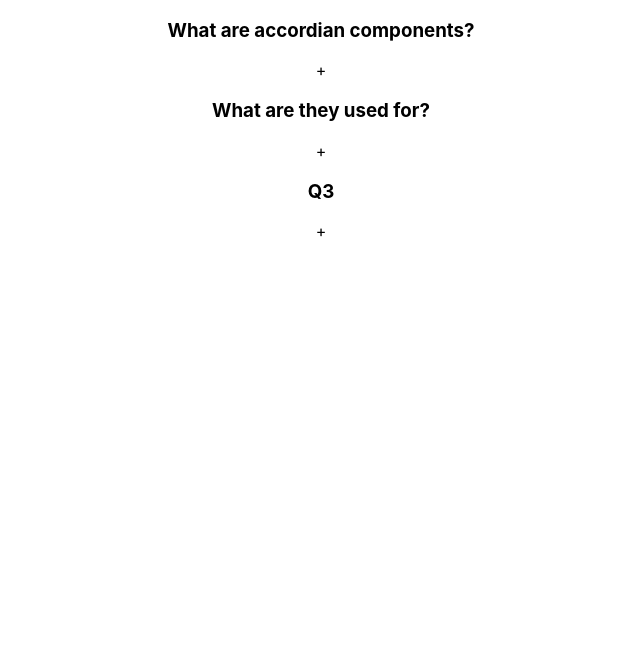
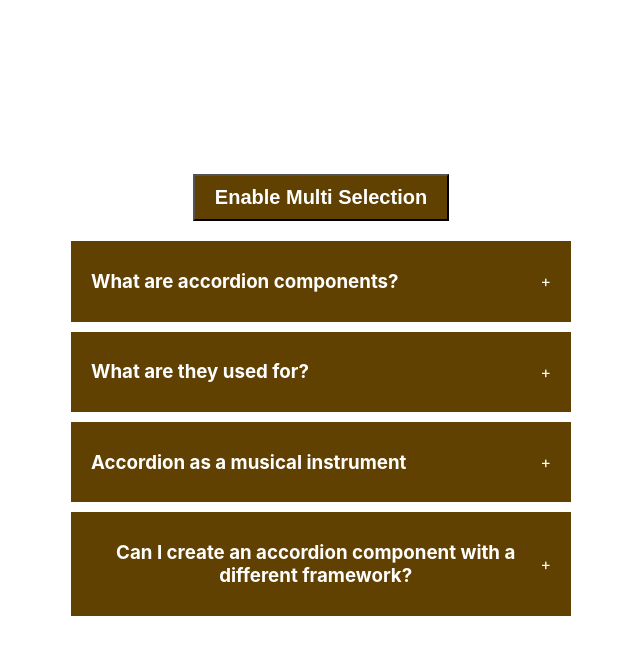
Before and after one commit to Shrimat/react-projects, a React (Create React App) app: page / in a window 1280 px wide. Shown: the top 654 px of the page, without its empty margins (319-959 px from the left). Built offline with nearby package versions, Linux system fonts and the light colour scheme.

Commit message:
Completes accordian dropdowns with single and multi selection event handler

```diff
--- a/src/components/accordian/data.js
+++ b/src/components/accordian/data.js
@@ -1,21 +1,28 @@
 const data = [
     {
-        id: '1',
-        question: "What are accordian components?",
-        answer: "Accordian components are ..."
-
+      id  : '1',
+      question: "What are accordion components?",
+      answer:
+        "Accordion components are user interface elements used for organizing and presenting content in a collapsible manner. They typically consist of a header, content, and an expand/collapse action.",
     },
     {
-        id: '2',
-        question: "What are they used for?",
-        answer: "They are commonly employed in ..."
+      id  : '2',
+      question: "What are they used for?",
+      answer:
+        "They are commonly employed in various contexts, including FAQs, product descriptions, navigation menus, settings panels, and data tables, to save screen space and provide a structured and user-friendly interface for presenting information or options.",
     },
     {
-        id: '3',
-        question: "Q3",
-        answer: "A3"
-    }
+      id  : '3',
+      question: "Accordion as a musical instrument",
+      answer:
+        "The accordion is a musical instrument with a keyboard and bellows. It produces sound by air passing over reeds when the player expands or compresses the bellows, used in various music genres.",
+    },
+    {
+      id  : '4',
+      question: "Can I create an accordion component with a different framework?",
+      answer:
+        "Yes of course, it is very possible to create an accordion component with another framework.",
+    },
+  ];
 
-]
-
-export default data;
+  export default data;
--- a/src/components/accordian/index.jsx
+++ b/src/components/accordian/index.jsx
@@ -1,30 +1,64 @@
 import React, { useState } from "react";
 import data from "./data";
+import "./styles.css";
 
 function Accordian() {
+  // Selected holds the id for a single item selection
   const [selected, setSelected] = useState(null);
+  // Boolean for button for multi selection
+  const [enableMultiSelection, setEnableMutliSelection] = useState(false);
+  // Multiple holds the array of ids of the items selected
+  const [multiple, setMultiple] = useState([]);
 
   const handleClick = (id) => {
-        if (id === selected) {
-            setSelected(null);
+    setSelected(id === selected ? null : id);
+  };
+
+  const handleMultiSelection = (id) => {
+    let multipleCopy = [...multiple];
+    const findIndexOfCurrentId = multipleCopy.indexOf(id);
+    // indexOf returns -1 if the element is not in the list
+    // We are trying to select multiple items in the accordian,
+    // the multiple array specifies the ids of items selected
+    // If the id is not in the multiple array, then add it
+    // Else remove it every time the item is clicked.
+    if (findIndexOfCurrentId === -1) {
+      multipleCopy.push(id);
     } else {
-            setSelected(id);
+      multipleCopy.splice(findIndexOfCurrentId, 1);
     }
-    }
+    setMultiple(multipleCopy);
+  };
+
+  console.log(multiple);
 
   return (
     <div className="wrapper">
+      <button onClick={() => setEnableMutliSelection(!enableMultiSelection)}>
+        Enable Multi Selection
+      </button>
       <div className="accordian">
         {data && data.length > 0 ? (
           data.map((item) => (
             <div className="item">
-                            <div onClick={() => handleClick(item.id)} className="title">
+              <div
+                onClick={
+                  enableMultiSelection
+                    ? () => handleMultiSelection(item.id)
+                    : () => handleClick(item.id)
+                }
+                className="title"
+              >
                 <h3>{item.question}</h3>
                 <span>+</span>
               </div>
-                            {
-                                selected === item.id ? <div className="content">{item.answer}</div> : null
-                            }
+              {enableMultiSelection ? (
+                multiple.indexOf(item.id) !== -1 && (
+                  <div className="content">{item.answer}</div>
+                )
+              ) : selected === item.id ? (
+                <div className="content">{item.answer}</div>
+              ) : null}
             </div>
           ))
         ) : (
--- /dev/null
+++ b/src/components/accordian/styles.css
@@ -0,0 +1,41 @@
+.wrapper {
+    display: flex;
+    height: 100vh;
+    width: 100vw;
+    justify-content: center;
+    align-items: center;
+    flex-direction: column;
+    gap: 20px;
+}
+
+.wrapper button {
+    padding: 10px 20px;
+    background: #614101;
+    color: white;
+    font-weight: bold;
+    font-size: 20px;
+    cursor: pointer;
+}
+
+.accordian {
+    width: 500px;
+}
+
+.item {
+    background: #614101;
+    margin-bottom: 10px;
+    padding: 10px 20px;
+}
+
+.title {
+    color: white;
+    display: flex;
+    justify-content: space-between;
+    align-items: center;
+    cursor: pointer;
+}
+
+.content {
+    color: white;
+    height: auto;
+}
```
Lines whose indentation alone changed are shown as unchanged.
